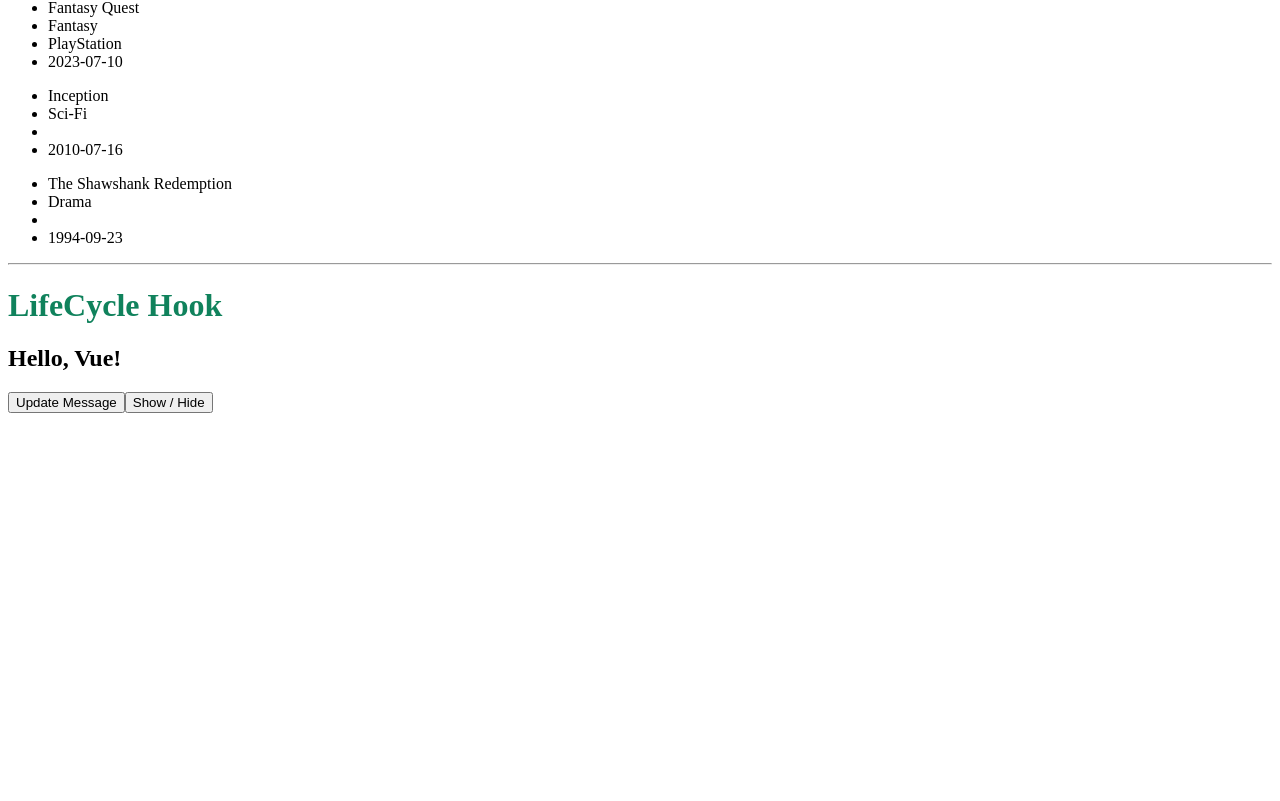
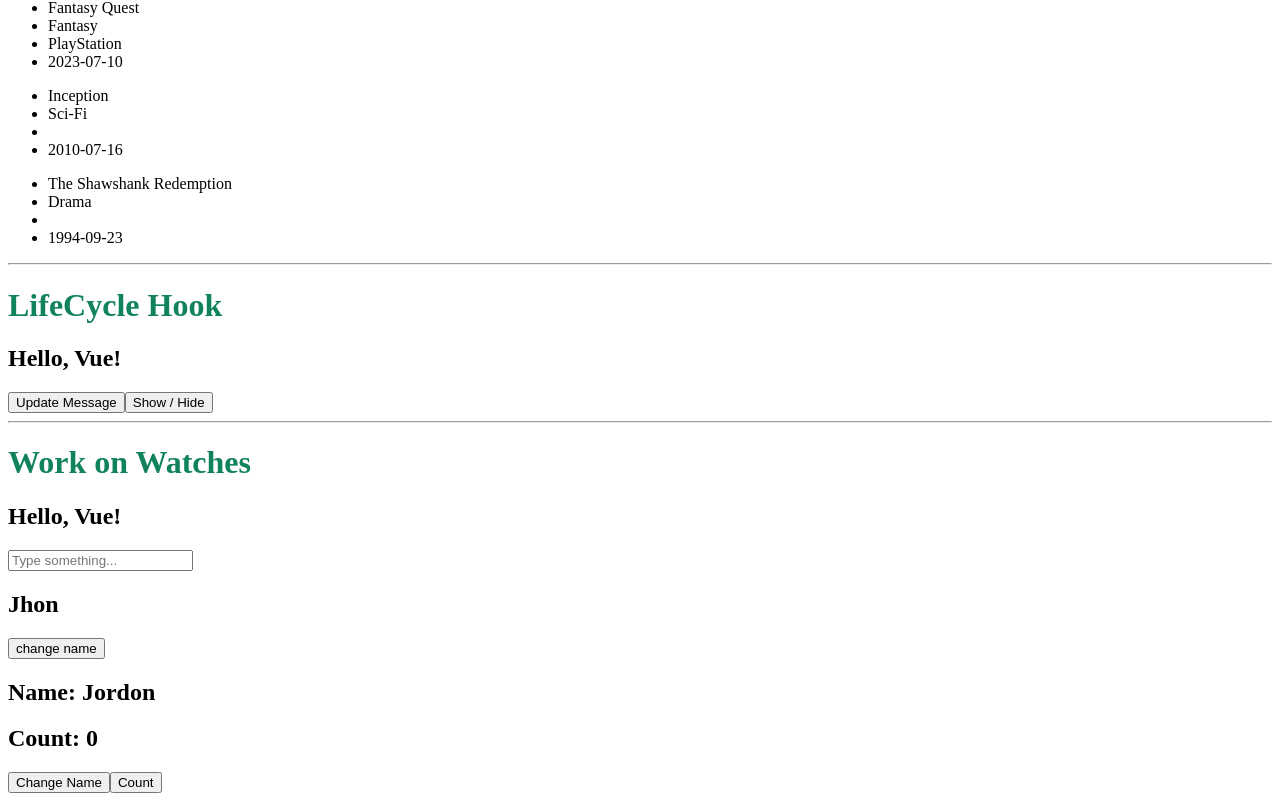
Before and after one commit to shayanahmad1999/vue-course, a Vue app: page / in a window 1280 px wide. Shown: the part 10797-11598 px from the top of the page. Before the commit the page ends 11218 px from the top, so only its background shows below. Built offline with nearby package versions, Linux system fonts and the light colour scheme.

Commit message:
working on watches

```diff
--- a/src/App.vue
+++ b/src/App.vue
@@ -25,6 +25,9 @@
 import SchoolComponent from './components/SchoolComponent.vue';
 import PracticeComponent from './components/PracticeComponent.vue';
 import LifeCycle from './components/LifeCycle.vue';
+import BasicCpmponent from './components/BasicCpmponent.vue';
+import ReactiveObject from './components/ReactiveObject.vue';
+import MultipleSource from './components/MultipleSource.vue';
 
 const firstName = ref('Shayan');
 const lastName = ref('Ahmad');
@@ -168,5 +171,9 @@
   <hr />
   <LifeCycle v-if="showHideComponent" />
   <button @click="showHideComponent = !showHideComponent">Show / Hide</button>
+  <hr />
+  <BasicCpmponent />
+  <ReactiveObject />
+  <MultipleSource />
 </template>
 <style scoped></style>
--- /dev/null
+++ b/src/components/BasicCpmponent.vue
@@ -0,0 +1,17 @@
+<script setup>
+import { ref, watch } from 'vue';
+
+const message = ref('Hello, Vue!');
+const inputText = ref('');
+
+watch(inputText, (newValue, oldValue) => {
+    console.log(oldValue);
+    message.value = `You typed: ${newValue}`;
+});
+
+</script>
+<template>
+    <h1>Work on Watches</h1>
+    <h2>{{ message }}</h2>
+    <input v-model="inputText" placeholder="Type something..." />
+</template>
--- /dev/null
+++ b/src/components/MultipleSource.vue
@@ -0,0 +1,18 @@
+<script setup>
+import { ref, watch } from 'vue';
+
+const count = ref(0);
+const userName = ref('Jordon');
+
+watch([count, userName], (newValue, oldValue) => {
+    console.log('new value', newValue);
+    console.log('old value', oldValue);
+})
+</script>
+<template>
+    <h2>Name: {{ userName }}</h2>
+    <h2>Count: {{ count }}</h2>
+
+    <button @click="userName = 'Jhon'">Change Name</button>
+    <button @click="count++">Count</button>
+</template>
--- /dev/null
+++ b/src/components/ReactiveObject.vue
@@ -0,0 +1,14 @@
+<script setup>
+import { reactive, watch } from 'vue';
+
+let state = reactive({ username: 'Jhon' });
+
+watch(() => state.username, (newValue, oldValue) => {
+    console.log('new value', newValue);
+    console.log('old value', oldValue);
+});
+</script>
+<template>
+    <h2>{{ state.username }}</h2>
+    <button @click="state.username = 'Jordon'">change name</button>
+</template>
```
